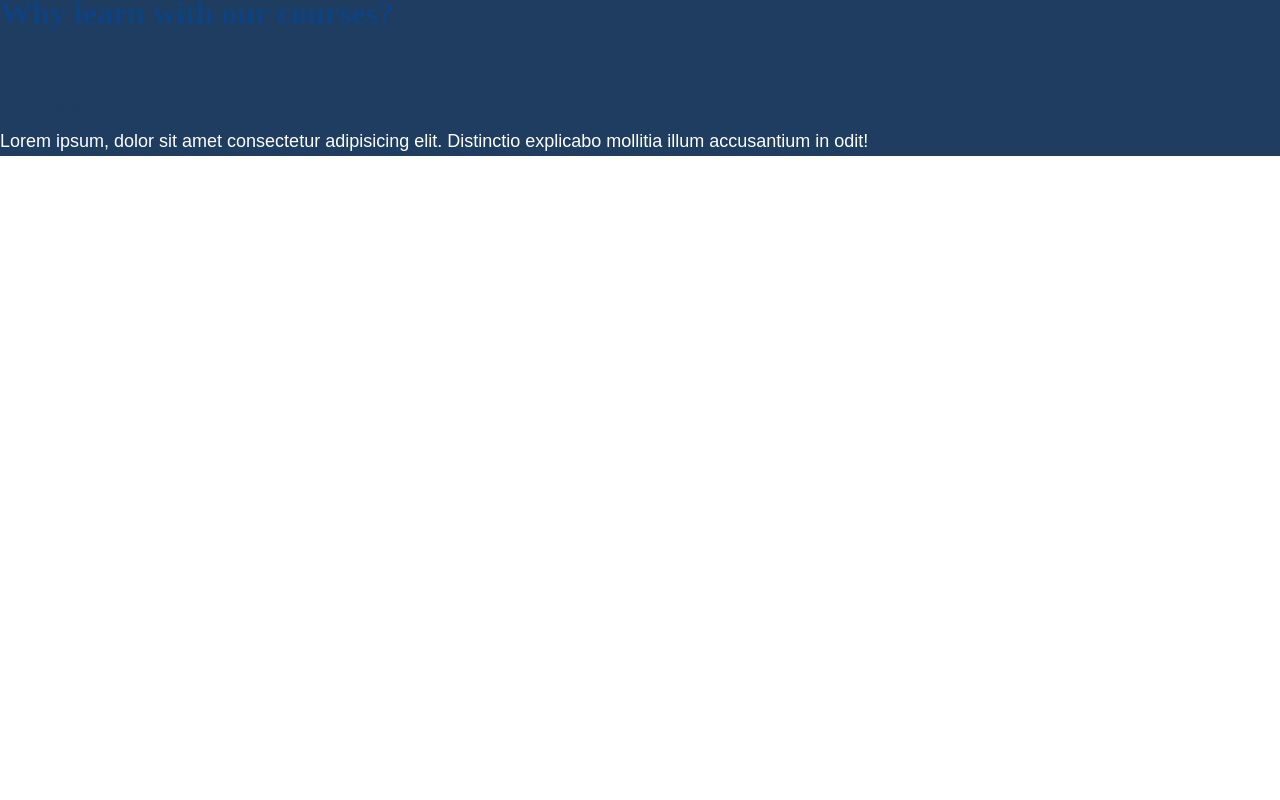
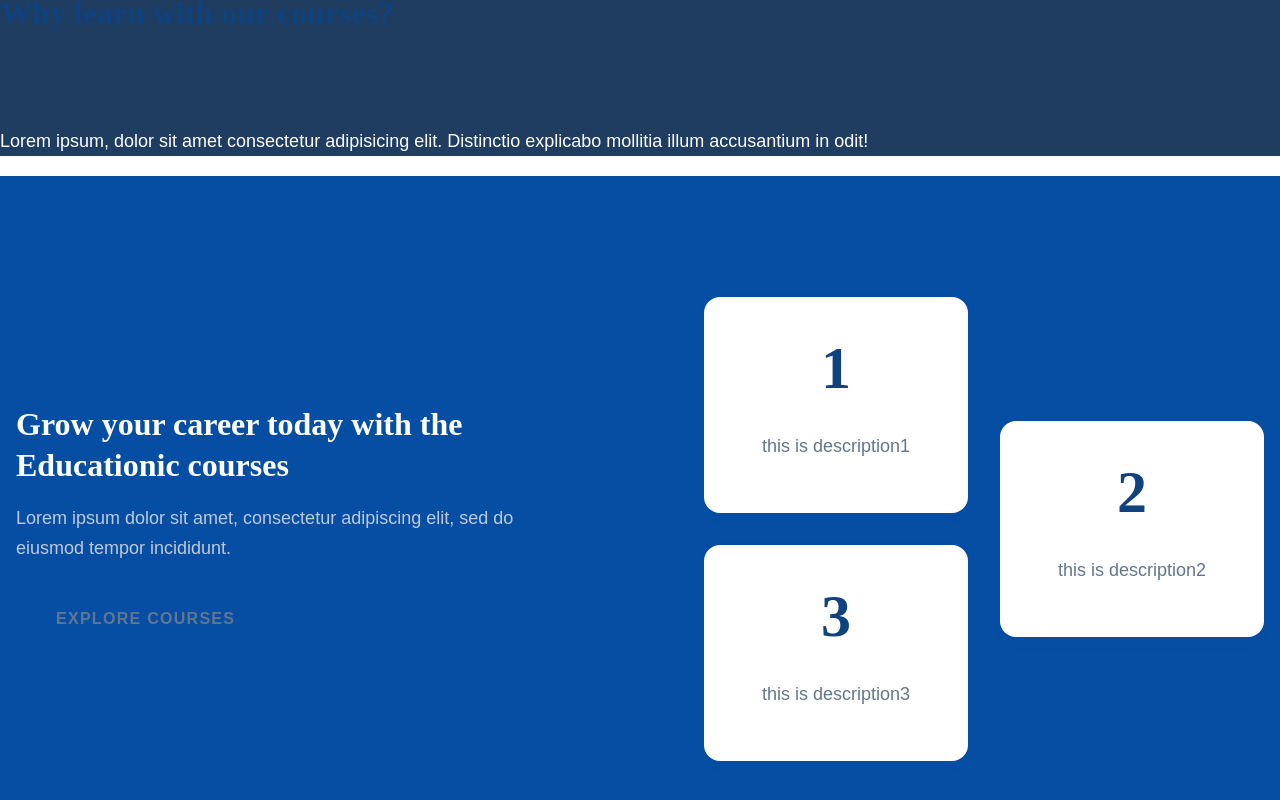
Before and after one commit to special-char/tsc-next-web, a Next.js app: page /training in a window 1280 px wide. Shown: the part 1554-2354 px from the top of the page. Before the commit the page ends 1730 px from the top, so only its background shows below. Built offline with nearby package versions, Linux system fonts and the light colour scheme; no server answers.

Commit message:
fetch data from db

```diff
--- /dev/null
+++ b/app/training/growcareer.tsx
@@ -0,0 +1,47 @@
+import React from 'react';
+import styles from './styles.module.css';
+const data = [
+  {
+    rating: 1,
+    description: 'this is description1',
+  },
+  {
+    rating: 2,
+    description: 'this is description2',
+  },
+  {
+    rating: 3,
+    description: 'this is description3',
+  },
+];
+
+const GrowCareer = () => {
+  return (
+    <section id="growcareer" className={`${styles.growcareer}`}>
+      <div className={styles.growcareer__details}>
+        <h2 className={styles.growcareer__title}>
+          Grow your career today with the Educationic courses
+        </h2>
+        <p className={`${styles.growcareer__description} text-neutral-400`}>
+          Lorem ipsum dolor sit amet, consectetur adipiscing elit, sed do
+          eiusmod tempor incididunt.
+        </p>
+        <button className="btn btn--secondary btn--small">
+          explore courses
+        </button>
+      </div>
+      <div className={styles.growcareer__cards}>
+        {data.map((val) => (
+          <div className={styles.growcareer__card_details}>
+            <h1>{val.rating}</h1>
+            <p>{val.description}</p>
+          </div>
+        ))}
+      </div>
+    </section>
+  );
+};
+
+export default GrowCareer;
+
+// grid grid-cols-1 items-center gap-3 md:grid-cols-2
--- a/app/training/page.tsx
+++ b/app/training/page.tsx
@@ -1,5 +1,6 @@
 import Banner from './banner';
 import Courses from './courses';
+import GrowCareer from './growcareer';
 import Perks from './perks';
 
 type Props = {};
@@ -10,6 +11,7 @@ const Page = (props: Props) => {
       <Banner />
       <Courses />
       <Perks />
+      <GrowCareer />
     </>
   );
 };
--- a/app/training/styles.module.css
+++ b/app/training/styles.module.css
@@ -159,3 +159,25 @@
 .perks {
   @apply bg-neutral-700 text-neutral-100;
 }
+
+.growcareer {
+  grid-template-columns: repeat(auto-fit, minmax(320px, 1fr));
+  min-height: calc(theme(height.screen) - theme(spacing.16) - 30px);
+  @apply grid grid-cols-1 content-center items-center gap-10 bg-primary px-4 text-center sm:px-sm-container lg:grid-cols-2 lg:gap-32 lg:px-container lg:text-left;
+
+  &__title {
+    @apply text-neutral-100;
+  }
+
+  &__cards {
+    @apply grid items-center gap-8;
+    grid-template-columns: repeat(auto-fit, minmax(200px, 1fr));
+  }
+
+  &__card_details {
+    @apply w-full rounded-2xl bg-neutral-100 p-8 text-center shadow-base;
+    &:nth-child(2) {
+      grid-row: span 2;
+    }
+  }
+}
```
